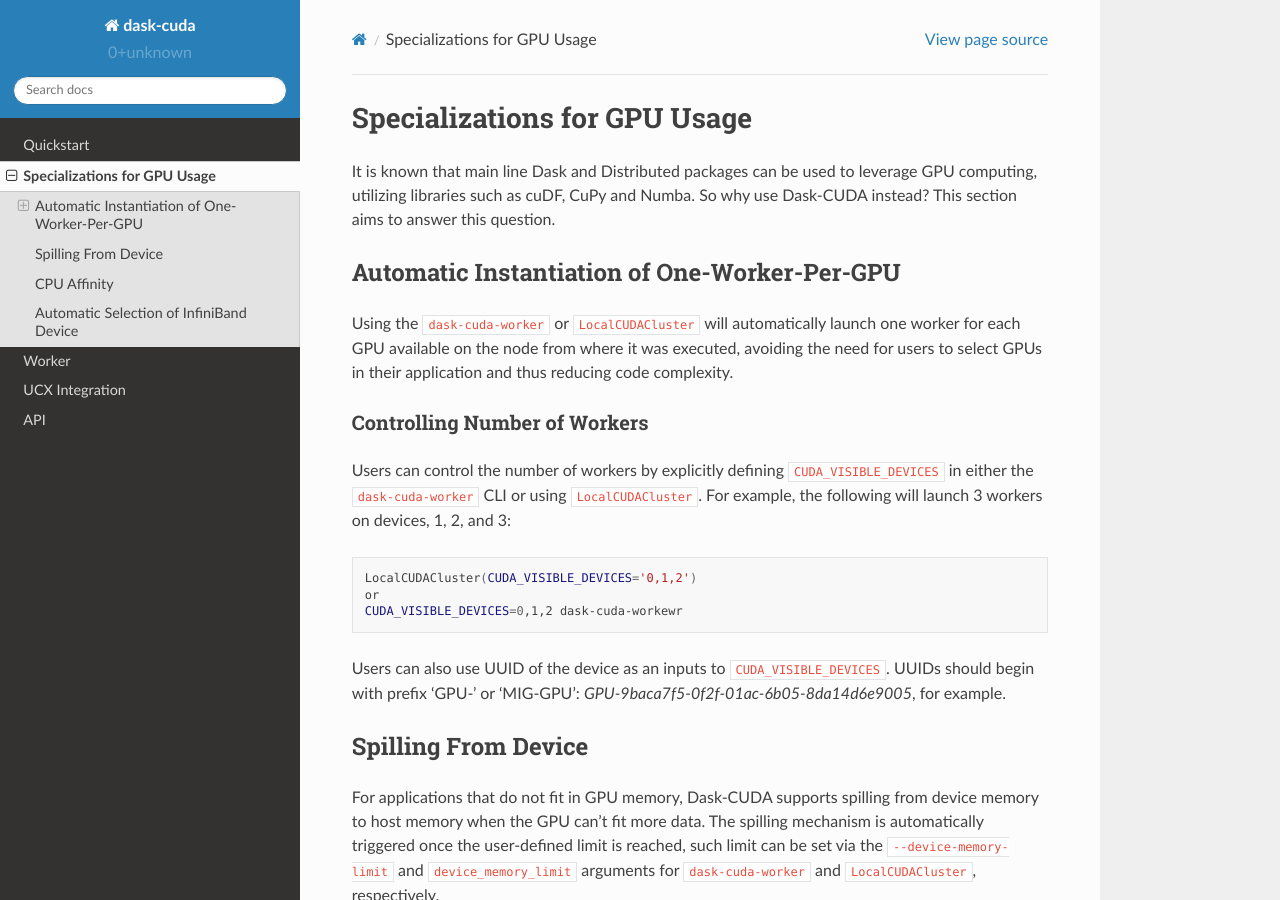
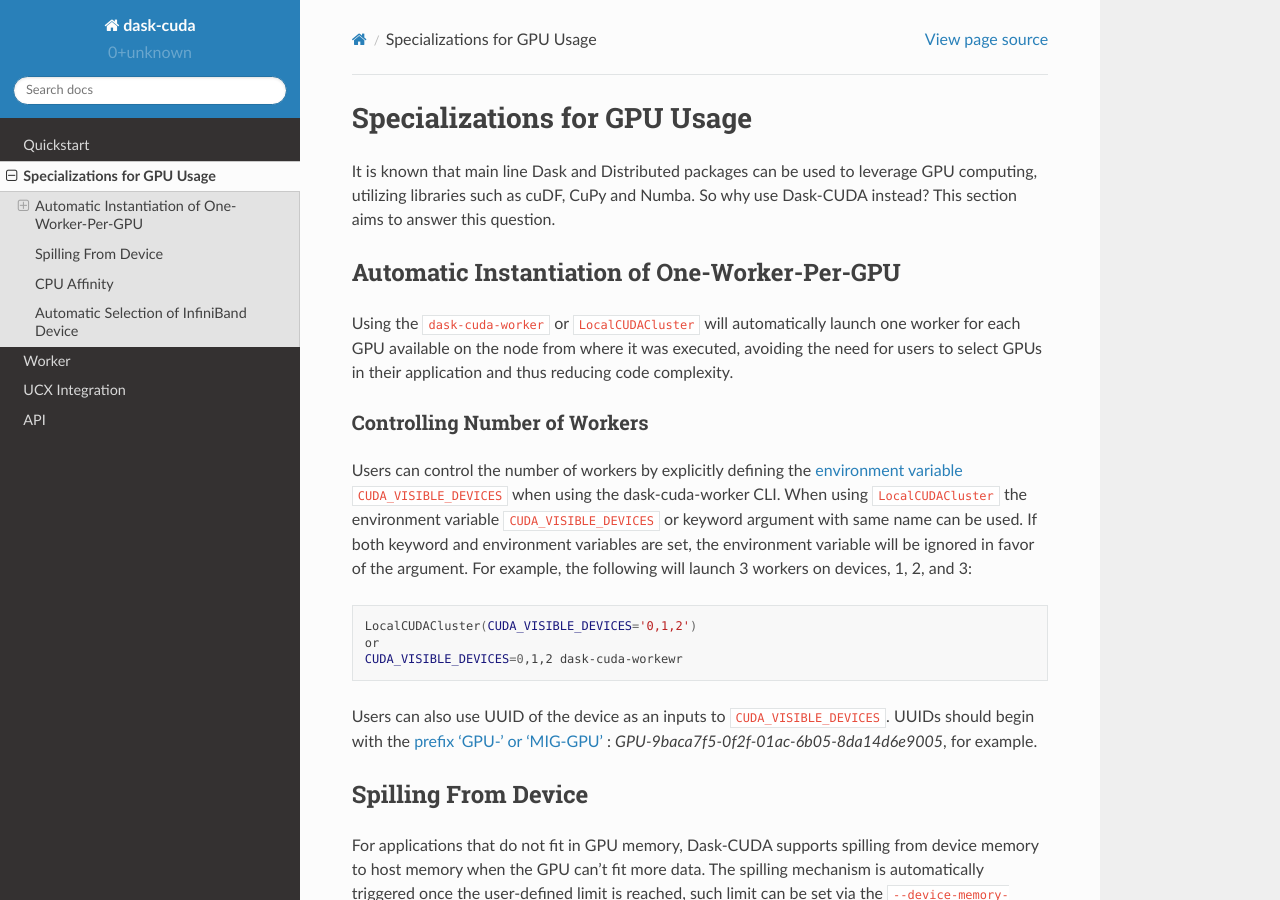
Before and after one commit to rapidsai/dask-cuda, a Sphinx documentation site: the page built from docs/source/specializations.rst, in a window 1280 px wide and 900 px high. Built offline with Sphinx 7.4.7 and the Read the Docs theme 2.0.0, drawn with Linux system fonts in a browser that asks for light colours.

Commit message:
edits from peter

```diff
--- a/docs/source/specializations.rst
+++ b/docs/source/specializations.rst
@@ -11,7 +11,7 @@
 Controlling Number of Workers
 ~~~~~~~~~~~~~~~~~~~~~~~~~~~~~
 
-Users can control the number of workers by explicitly defining ``CUDA_VISIBLE_DEVICES`` in either the ``dask-cuda-worker`` CLI or using ``LocalCUDACluster``.  For example, the following will launch 3 workers on devices, 1, 2, and 3:
+Users can control the number of workers by explicitly defining the `environment variable <https://docs.nvidia.com/cuda/cuda-c-programming-guide/index.html#env-vars>`_ ``CUDA_VISIBLE_DEVICES`` when using the dask-cuda-worker CLI. When using ``LocalCUDACluster`` the environment variable ``CUDA_VISIBLE_DEVICES`` or keyword argument with same name can be used. If both keyword and environment variables are set, the environment variable will be ignored in favor of the argument. For example, the following will launch 3 workers on devices, 1, 2, and 3:
 
 .. code-block:: bash
 
@@ -19,7 +19,7 @@
     or
     CUDA_VISIBLE_DEVICES=0,1,2 dask-cuda-workewr
 
-Users can also use UUID of the device as an inputs to ``CUDA_VISIBLE_DEVICES``.  UUIDs should begin with prefix 'GPU-' or 'MIG-GPU': `GPU-9baca7f5-0f2f-01ac-6b05-8da14d6e9005`, for example.
+Users can also use UUID of the device as an inputs to ``CUDA_VISIBLE_DEVICES``.  UUIDs should begin with the `prefix 'GPU-' or 'MIG-GPU' <https://docs.nvidia.com/cuda/cuda-c-programming-guide/index.html#env-vars>`_ : `GPU-9baca7f5-0f2f-01ac-6b05-8da14d6e9005`, for example.
 
 
 Spilling From Device
```
